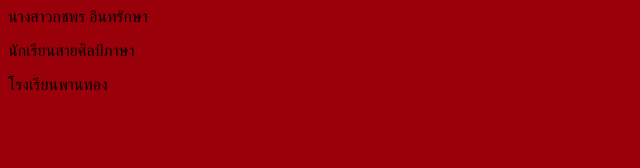
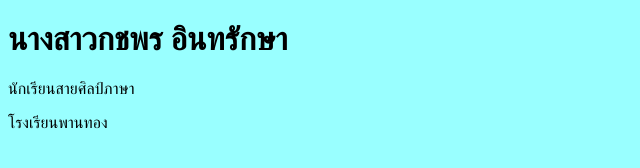
Before and after one commit to 14634-ui/portfolio, a plain HTML site: page index.html in a window 1280 px wide. Shown: the whole page, without its empty margins (0-640 px from the left). Drawn offline with Linux system fonts and the light colour scheme.

Commit message:
Update index.html

```diff
--- a/index.html
+++ b/index.html
@@ -3,7 +3,7 @@
 <head>
     <title>Portfolio welcome to mywebsite</title>
 </head>
-<body bgcolor="#99FFFF>
+<body bgcolor="#99FFFF">
 <h1>นางสาวกชพร อินทรักษา</h1>
 <p>นักเรียนสายศิลป์ภาษา</p>
 <p>โรงเรียนพานทอง</p>
```
